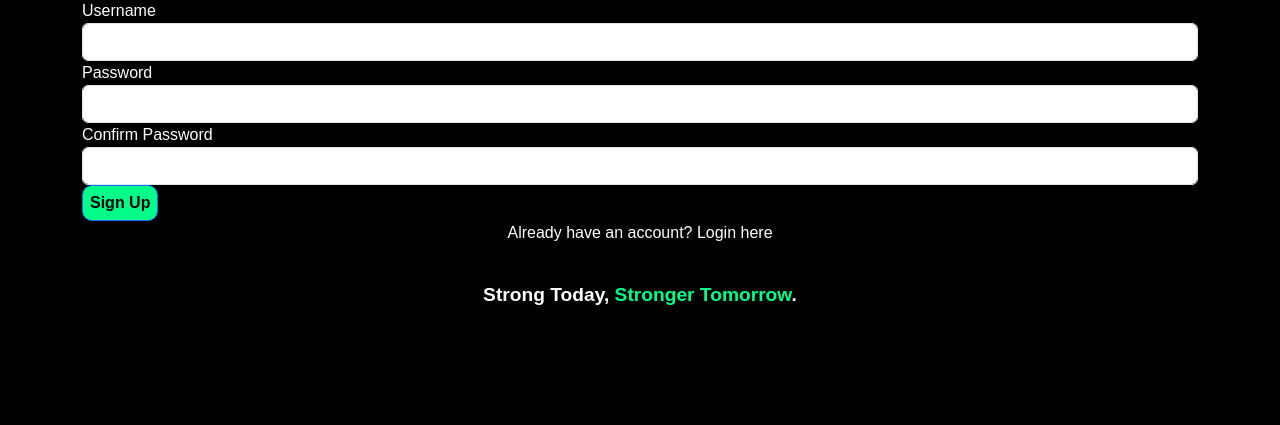
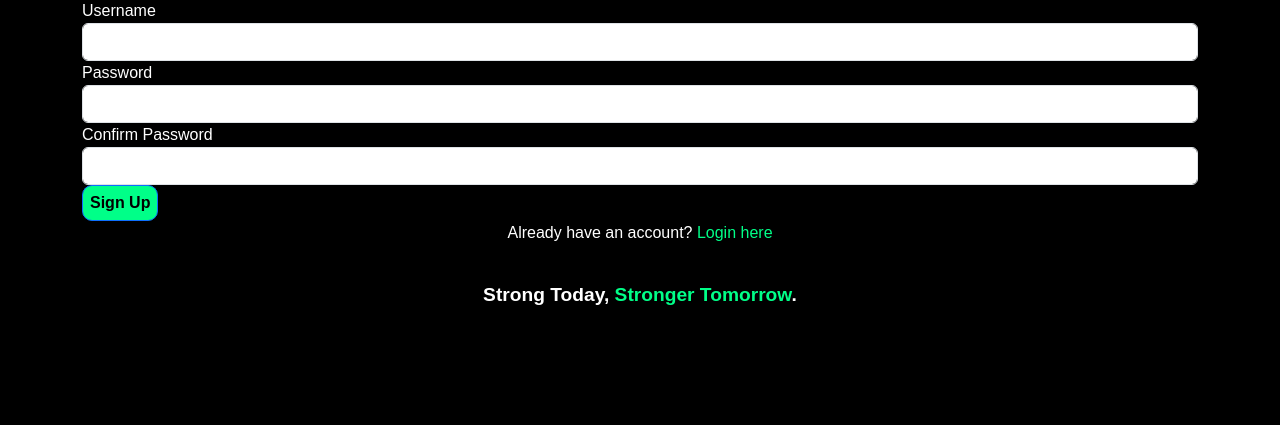
Before and after one commit to KitoMurage/web-app, a Flask app: page /register in a window 1280 px wide. Shown: the part 169-594 px from the top of the page. Run offline with Flask 3, Linux system fonts and the light colour scheme.

Commit message:
Update register.html

```diff
--- a/fitnessapp/templates/register.html
+++ b/fitnessapp/templates/register.html
@@ -26,6 +26,6 @@
             {{ form.submit(class="btn btn-primary btn-block") }}
         </div>
 
-        <p class="text-center">Already have an account? <a href="{{ url_for('login') }}">Login here</a></p>
+        <p class="text-center">Already have an account? <a href="{{ url_for('login') }}"><span style="color: #00ff88;">Login here</span></a></p>
     </form>
 {% endblock %}
```
